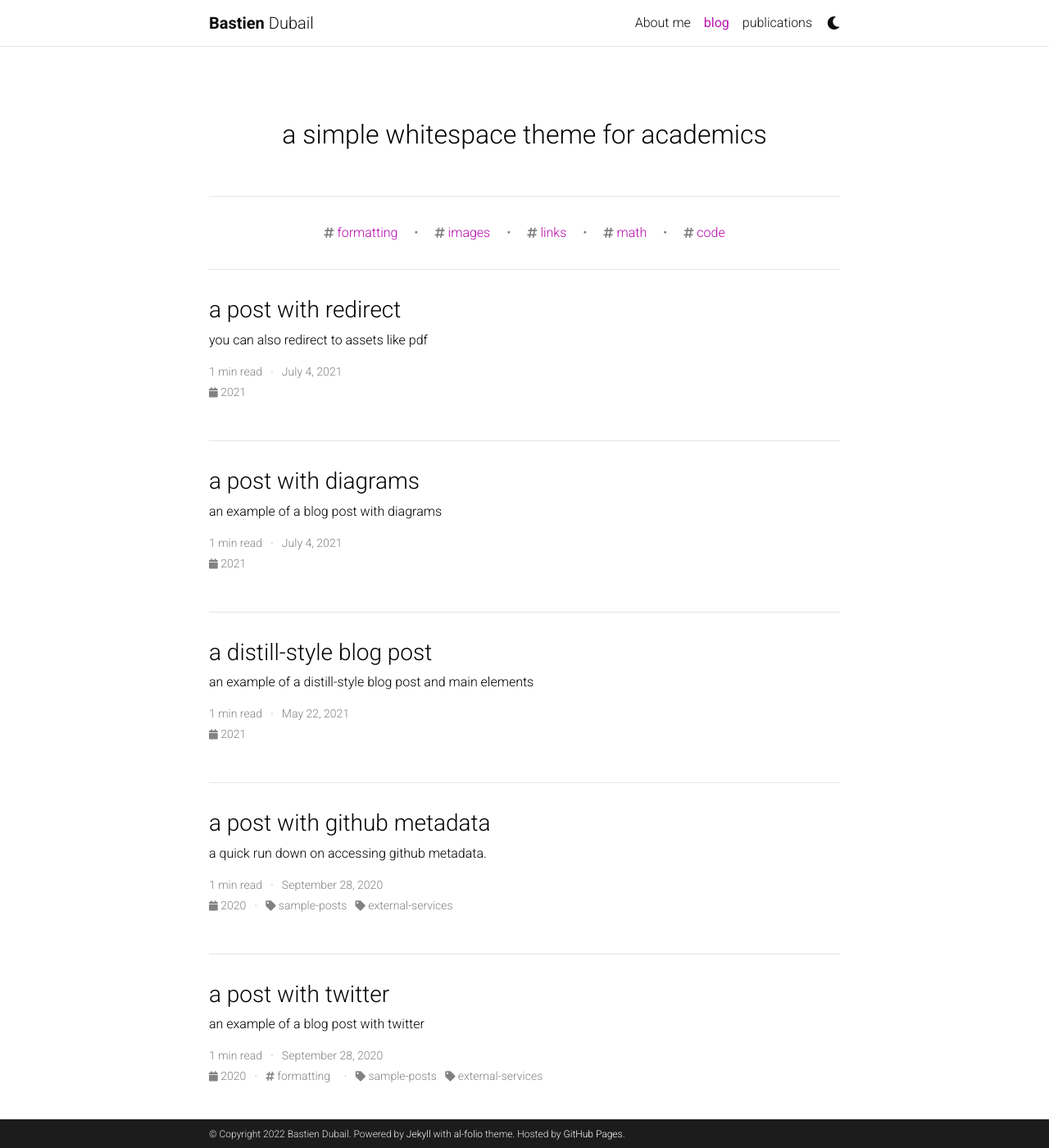
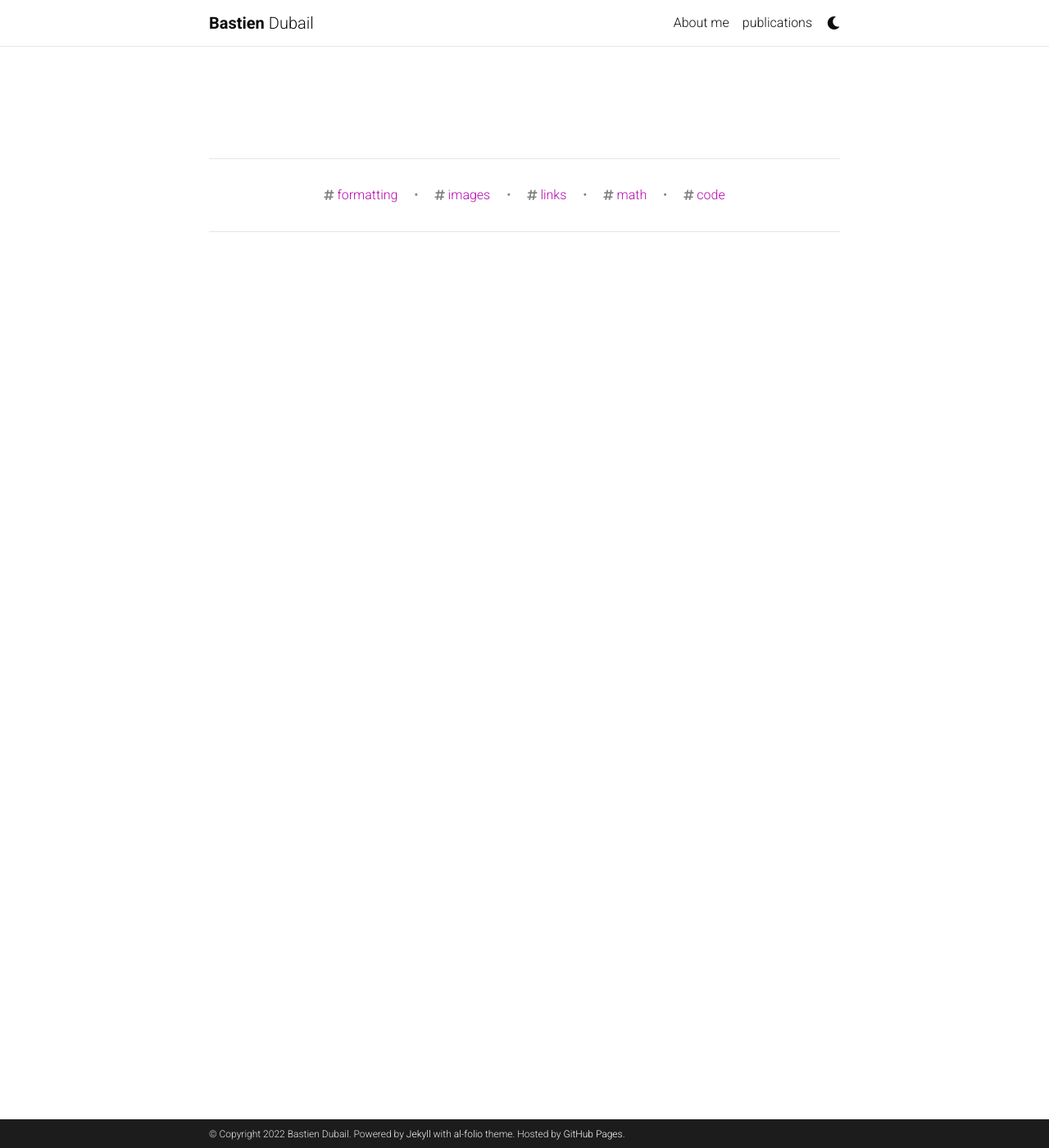
Before and after one commit to bdubail/bdubail.github.io, a Jekyll site: the page built from blog/index.html, in a window 1280 px wide and 1400 px high. Shown: the whole window at 82% size. Built offline with Jekyll 4.4.1, drawn with Linux system fonts in a browser that asks for light colours; the list of posts is cut into pages by our own code; comment, search, counter and statistics services are not loaded; a style sheet for code colours, icons or effects is not loaded.

Commit message:
Update _config.yml

```diff
--- a/_config.yml
+++ b/_config.yml
@@ -109,26 +109,6 @@ bing_site_verification:  # out your bing-site-verification ID (Bing Webmaster)
 # -----------------------------------------------------------------------------
 # Blog
 # -----------------------------------------------------------------------------
-
-blog_name: # blog_name will be displayed in your blog page
-blog_nav_title: blog # your blog must have a title for it to be displayed in the nav bar
-blog_description: a simple whitespace theme for academics
-permalink: /blog/:year/:title/
-
-# Pagination
-pagination:
-  enabled: true
-
-# Comments
-disqus_shortname: al-folio # put your disqus shortname
-# https://help.disqus.com/en/articles/1717111-what-s-a-shortname
-
-# External sources.
-# If you have blog posts published on medium.com or other exteranl sources,
-# you can display them in your blog by adding a link to the RSS feed.
-external_sources:
-  - name: medium.com
-    rss_url: https://medium.com/@al-folio/feed
 
 # -----------------------------------------------------------------------------
 # Collections
```
